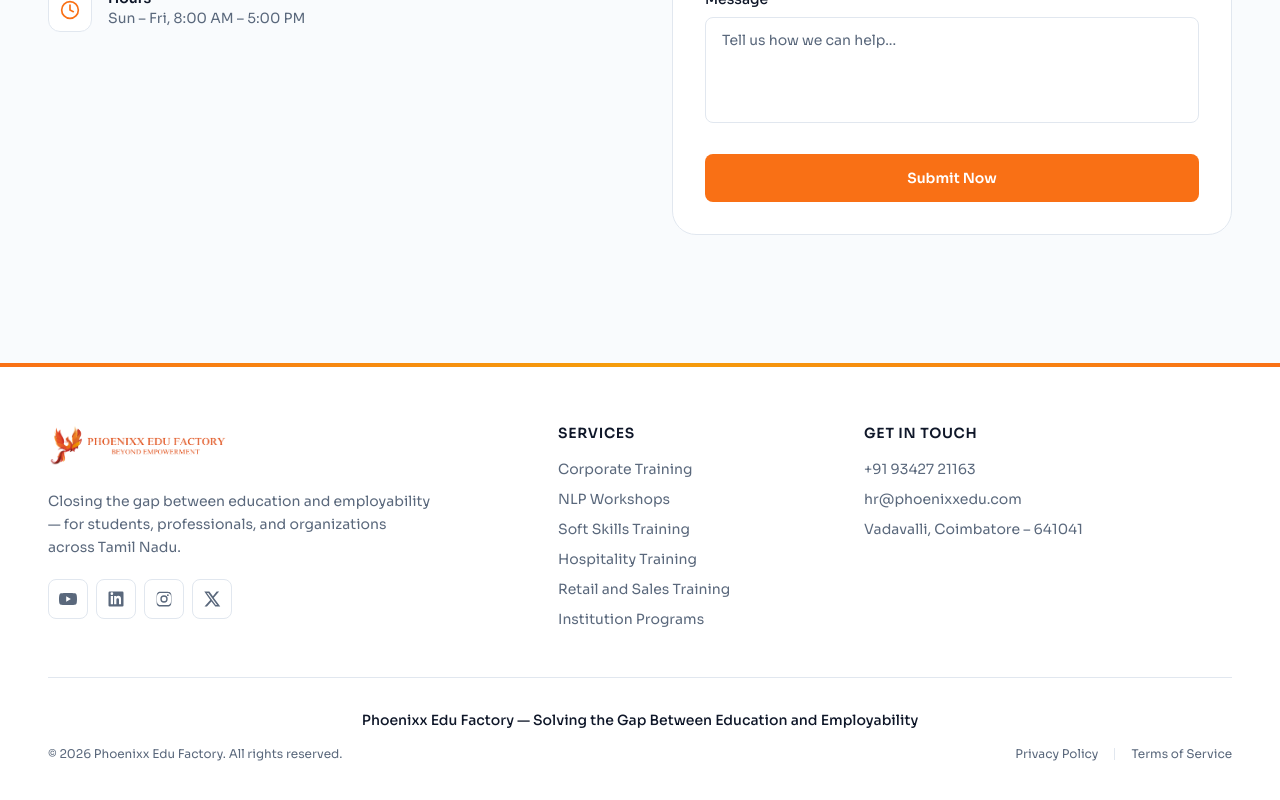
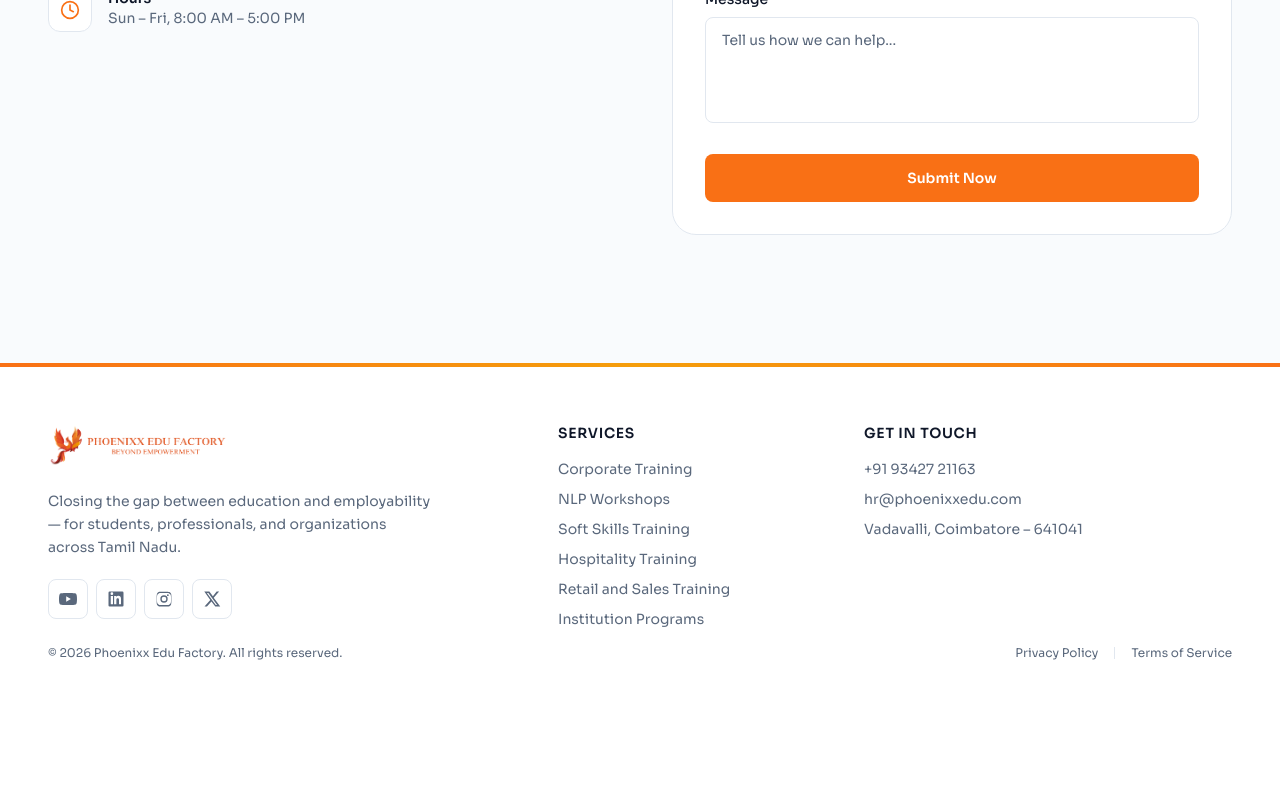
Before and after one commit to ranjithui/Phoenixx_edu_factory, a React (Vite) app: page / in a window 1280 px wide. Shown: the part 5887-6687 px from the top of the page. After the commit the page ends 6604 px from the top, so only its background shows below. Built offline with nearby package versions, Linux system fonts and the light colour scheme.

Commit message:
content edit

```diff
--- a/src/components/Footer.tsx
+++ b/src/components/Footer.tsx
@@ -82,9 +82,7 @@ export function Footer() {
           </div>
         </div>
 
-        <p className="mt-12 border-t border-border pt-8 text-center text-sm font-medium text-foreground">
-          Phoenixx Edu Factory — Solving the Gap Between Education and Employability
-        </p>
+
         <div className="mt-4 flex flex-col items-center justify-between gap-3 sm:flex-row">
           <p className="text-xs text-muted-foreground">
             © {new Date().getFullYear()} Phoenixx Edu Factory. All rights reserved.
```
